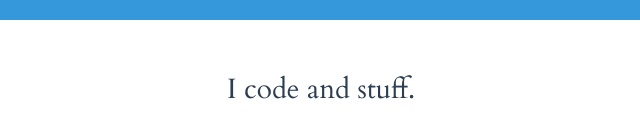
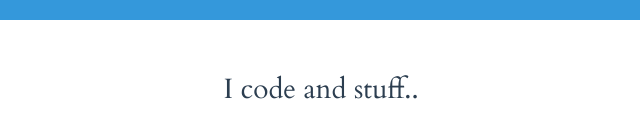
Before and after one commit to chrisolido/my-portfolio, a plain HTML site: page index.html in a window 1280 px wide. Shown: the part 2088-2226 px from the top of the page, 319-959 px from the left. Drawn offline with Linux system fonts and the light colour scheme.

Commit message:
Another tiny update

```diff
--- a/index.html
+++ b/index.html
@@ -114,7 +114,7 @@
 
     <section class="section section--alignCentered section--description">
       <p class="color--darkgrey section__description">
-        I code and stuff.
+        I code and stuff..
       </p>
 
       <div class="background--skyBlue modal--closed">
```
